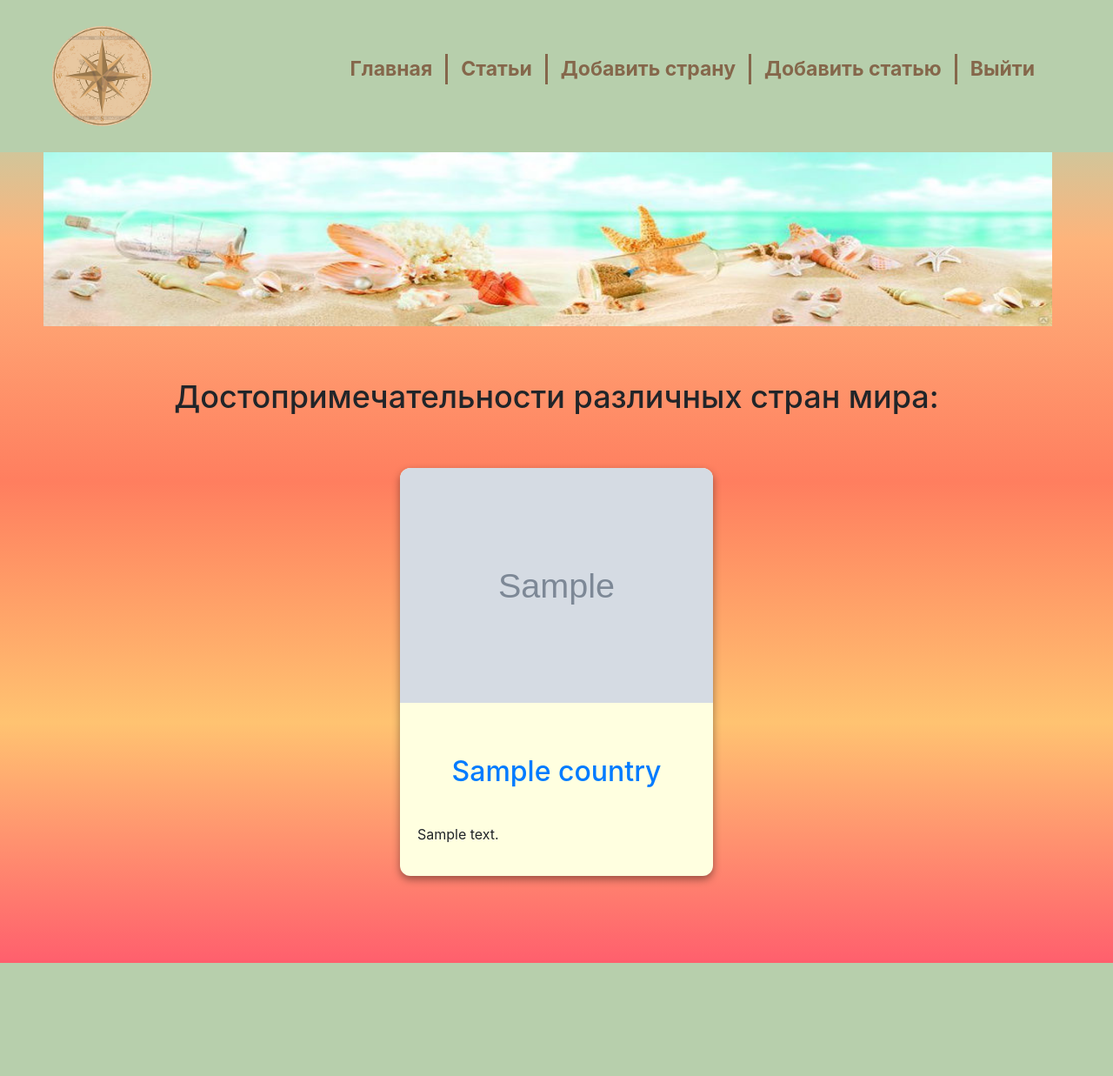
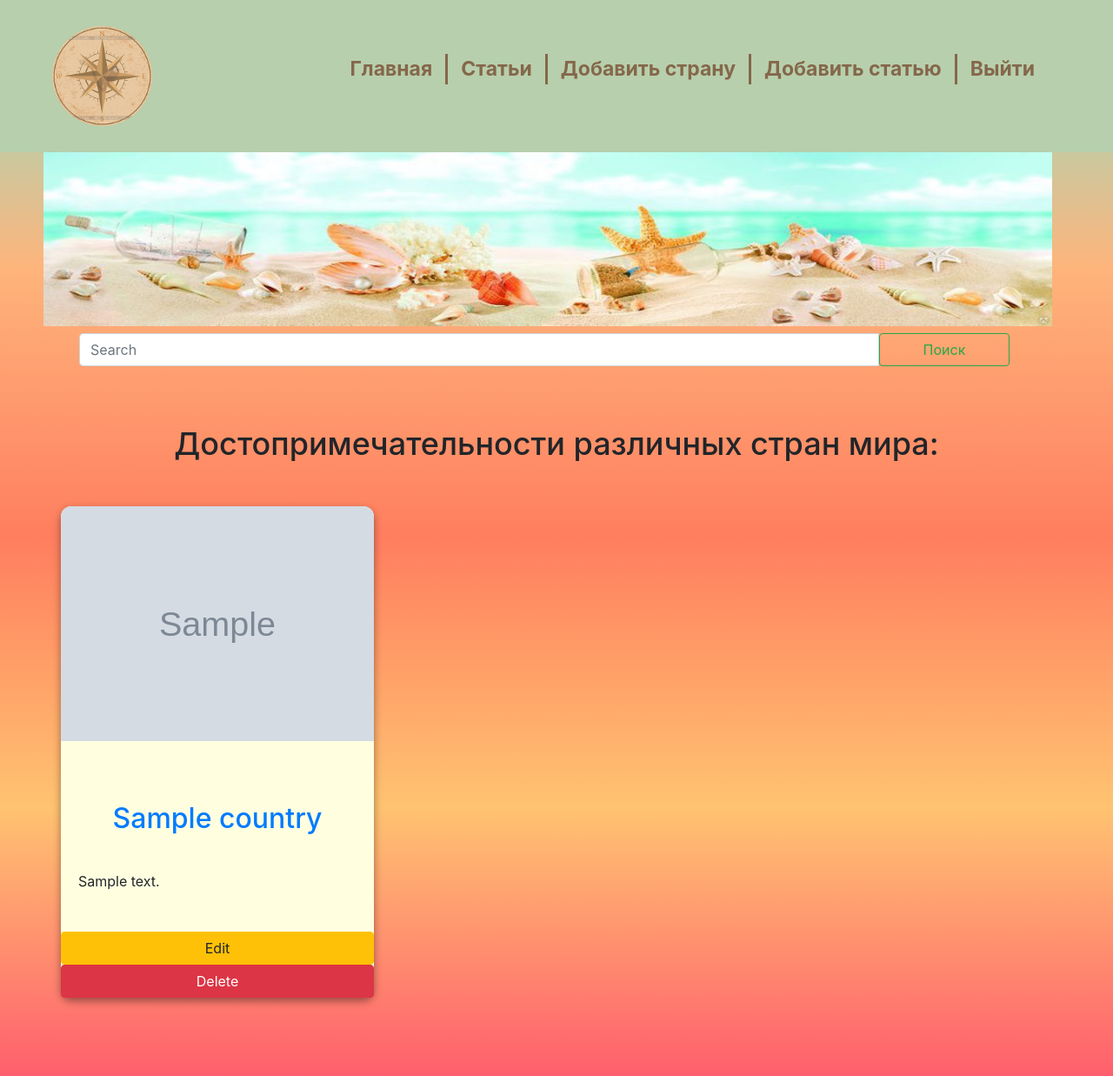
Before and after one commit to YdRom83/sightseeing, a Django app: page / in a window 1280 px wide. Shown: the whole page at 87% size. Before the commit the page ends 1107 px from the top, so only its background shows below. Run offline with Django 5.2, Linux system fonts and the light colour scheme; a user stored in the database is signed in; tables that the repository leaves empty hold one stand-in row (values such as "Sample post"); some libraries are stand-ins or nearby versions.

Commit message:
Search and delete, edit have been added

```diff
--- /dev/null
+++ b/articles/templates/articles/form-update.html
@@ -0,0 +1,3 @@
+{% block content %}
+{% include "country/form.html" %}
+{% endblock %}
--- a/articles/urls.py
+++ b/articles/urls.py
@@ -5,5 +5,8 @@ from articles import views
 urlpatterns = [
     path('', views.articles, name='articles'),
     path('<int:article_id>/', views.detail, name='detail'),
-    path('create-article/', views.create_article, name="create-article")
+    path('create-article/', views.create_article, name="create-article"),
+    path('articles-search/', views.articles_search, name="articles-search"),
+    path('update-article/<str:pk>/', views.update_article, name="update-article"),
+    path('delete-article/<str:pk>/', views.delete_article, name="delete-article"),
 ]
--- a/country/static/css/style.css
+++ b/country/static/css/style.css
@@ -16,26 +16,22 @@ body {
     box-sizing: border-box;
 }
 
-.block {
-    display: flex;
-    flex-wrap: wrap;
-    justify-content: space-evenly;
-    margin-bottom: 60px;
-}
+
 
 .element {
     flex-basis: 360px;
 }
+
+
+
 .element, .count {
     background: lightyellow;
-    /* border: 6px solid #cac721; */
     border-radius: 12px;
     margin: 20px 0;
     box-shadow: 0 4px 10px rgba(0, 0, 0, 0.4);
 }
 .block img {
     max-width: 360px;
-    /* border-radius: 12px; */
     border-top-left-radius: 12px;
     border-top-right-radius: 12px;
 
@@ -84,6 +80,7 @@ body {
 }
 
 .blog_text {
+    padding-top: 5px;
     padding: 20px;
     box-sizing: border-box;
 }
@@ -95,6 +92,9 @@ body {
     border-radius: 16px;
     box-shadow: 0 4px 10px rgba(0, 0, 0, 0.4);
 }
+
+
+
 .logo img {
 
     width: 115px;
@@ -213,3 +213,52 @@ input[type="file"] {
     border-radius: 5px;
     margin-left: 90px;
 }
+
+
+.block {
+    display: flex;
+    flex-wrap: wrap;
+    justify-content: flex-start;
+    margin-bottom: 60px;
+}
+
+.element {
+    display: flex;
+    flex-direction: column;
+    justify-content: space-between;
+    width: 31%;
+    min-height: 400px;
+    margin: 10px;
+    box-sizing: border-box;
+}
+
+.text {
+    flex-grow: 1;
+}
+
+.element button {
+    width: 100%;
+    margin-top: 10px;
+}
+
+.element div {
+    margin-bottom: 10px;
+}
+
+/* Search */
+
+#search {
+    width: 920px;
+
+}
+
+#btn2 {
+    width: 150px;
+}
+.btn-e {
+    width: 200px;
+    margin-top: 20px;
+    margin-right: 20px;
+    /* margin-left: 50px; */
+
+}
--- /dev/null
+++ b/country/templates/country/form-country.html
@@ -0,0 +1,6 @@
+
+
+
+{% block content %}
+{% include "country/form.html" %}
+{% endblock %}
--- a/country/templates/country/index.html
+++ b/country/templates/country/index.html
@@ -6,6 +6,18 @@
 <div class="img">
         <img src="{% static "country/288.jpg" %}" alt="">
 </div>
+
+<nav class="navbar bg-body-tertiary">
+    <div class="container-fluid">
+        <form class="d-flex align-items-center" role="search" action="{% url 'countries' %}">
+            <div class="input-group">
+                <input id='search' class="form-control me-2" type="search" placeholder="Search" aria-label="Search"   name="search_query" value="{{ search_query }}">
+                <button id="btn2" class="btn btn-outline-success" type="submit">Поиск</button>
+            </div>
+        </form>
+    </div>
+</nav>
+
 
 <h1>Достопримечательности различных стран мира:</h1>
 
@@ -21,6 +33,11 @@
             <h2><a href="{{country.url}}" target="_blank">{{country.title}}</a></h2>
             <p>{{ country.description}}</p>
         </div>
+        {% if request.user.is_authenticated %}
+        <a class="btn btn-warning" href="{% url 'update-country' country.id %}">Edit</a>
+        <a class="btn btn-danger" href="{% url "delete-country" country.id %}">Delete</a>
+        {% endif %}
+
     </div>
     {% endfor %}
 </div>
--- a/country/urls.py
+++ b/country/urls.py
@@ -6,7 +6,10 @@ from country import views
 urlpatterns = [
     path("", views.index, name="index"),
     path("create-country/", views.create_country, name="create-country"),
+    path("countries/", views.countries, name="countries"),
     path('login/', views.login_user, name='login'),
     path('logout/', views.logout_user, name='logout'),
     path('register/', views.register_user, name='register'),
+    path('update-country/<str:pk>/', views.update_country, name='update-country'),
+    path('delete-country/<str:pk>/', views.delete_country, name='delete-country'),
 ]
--- a/country/views.py
+++ b/country/views.py
@@ -6,30 +6,50 @@ from django.contrib.auth.forms import UserCreationForm
 from country.forms import CountryForm
 from country.models import Country
 from django.contrib import messages
+from django.db.models import Q
 
 
 def index(request):
     countries = Country.objects.all()
-    return render(request, 'country/index.html', {'countries': countries})
+    return render(request, "country/index.html", {"countries": countries})
+
+
+def countries(request):
+    search_query = request.GET.get("search_query", "")
+
+    if search_query:
+
+        countries = Country.objects.filter(
+            Q(title__icontains=search_query) | Q(description__icontains=search_query)
+        )
+
+    else:
+        countries = Country.objects.all()
+    context = {
+        "countries": countries,
+        "search_query": search_query,
+    }
+    return render(request, "country/index.html", context)
 
 
 def login_user(request):
     if request.method == "POST":
         form = AuthenticationForm(request, data=request.POST)
         if form.is_valid():
-            username = form.cleaned_data.get('username').lower()
-            password = form.cleaned_data.get('password')
+            username = form.cleaned_data.get("username").lower()
+            password = form.cleaned_data.get("password")
 
             user = authenticate(request, username=username, password=password)
 
             if user is not None:
                 login(request, user)
                 messages.info(request, f"Пользователь {username} вошел.")
-                return redirect('index')
+                return redirect("index")
     else:
         form = AuthenticationForm()
 
-    return render(request, "country/login.html", {'form': form})
+    return render(request, "country/login.html", {"form": form})
+
 
 def logout_user(request):
     username = request.user.username
@@ -45,15 +65,16 @@ def create_country(request):
         form = CountryForm(request.POST, request.FILES)
         if form.is_valid():
             form.save()
-            return redirect('index')
-    context = {'form': form}
-    return render(request, 'country/form.html', context)
+            return redirect("index")
+    context = {"form": form}
+    return render(request, "country/form.html", context)
+
 
 def register_user(request):
-    page = 'register'
+    page = "register"
     form = UserCreationForm()
 
-    if request.method == 'POST':
+    if request.method == "POST":
         form = UserCreationForm(request.POST)
         if form.is_valid():
             user = form.save(commit=False)
@@ -61,9 +82,38 @@ def register_user(request):
             user.save()
             messages.success(request, "Аккаунт создан")
             login(request, user)
-            return redirect('index')
+            return redirect("index")
     context = {
-        'page': page,
-        'form': form,
+        "page": page,
+        "form": form,
     }
     return render(request, "country/registration.html", context)
+
+
+@login_required(login_url="login")
+def update_country(request, pk):
+    country = Country.objects.get(id=pk)
+    form = CountryForm(instance=country)
+
+    if request.method == "POST":
+        form = CountryForm(request.POST, request.FILES, instance=country)
+        if form.is_valid():
+            form.save()
+            return redirect("index")
+
+    context = {
+        "country": country,
+        "form": form,
+    }
+    return render(request, "country/form-country.html", context)
+
+
+@login_required(login_url="login")
+def delete_country(request, pk):
+    country = Country.objects.get(id=pk)
+
+    if request.method == "POST":
+        country.delete()
+        return redirect("index")
+    context = {"country": country}
+    return render(request, "country/delete.html", context)
```
Also changed, not shown: articles/templates/articles/article.html (+13 -1 lines), articles/templates/articles/delete.html (added, +14 -0 lines), articles/templates/articles/details.html (+9 -1 lines), articles/views.py (+48 -1 lines), country/templates/country/delete.html (added, +14 -0 lines).
